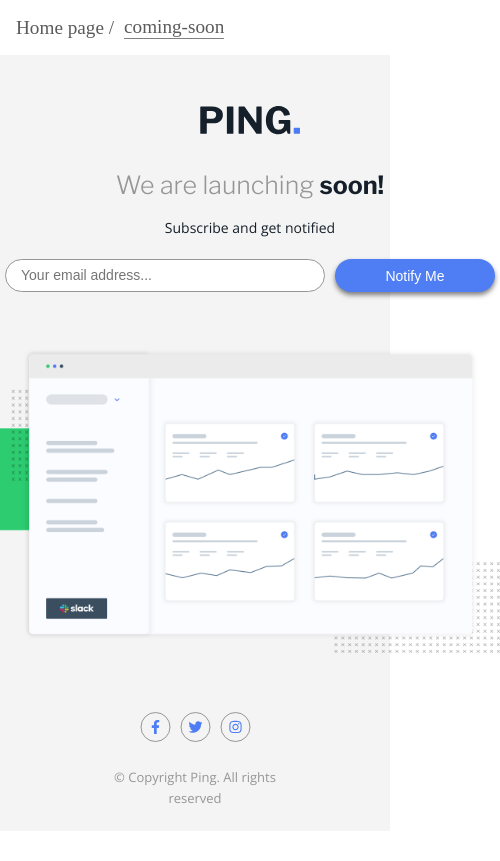
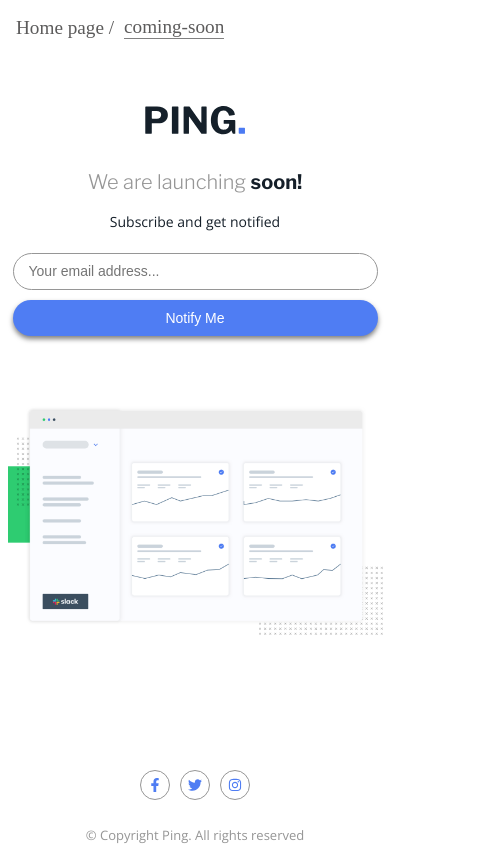
Before and after one commit to Dina2703/css_small-projects, a React (Create React App) app: page /coming-soon in a window 390 px wide. Shown: the whole page, 500 px wide, since content can reach past the window. Built offline with nearby package versions, Linux system fonts and the light colour scheme.

Commit message:
Coming soon: fixed footer

```diff
--- a/src/style/coming_soon.css
+++ b/src/style/coming_soon.css
@@ -12,8 +12,7 @@
   font-family: "Libre Franklin", sans-serif;
   font-size: 20px;
   width: 100vw;
-  height: calc(100vh - 68.5px);
-  background-color: rgb(244, 244, 244);
+  height: 100%;
 }
 
 #coming-soon .container {
@@ -56,12 +55,12 @@
   display: grid;
   grid-template-columns: 2fr 1fr;
   gap: 10px;
-  width: 500px;
+  width: 100%;
   padding: 0 5px;
 }
 
 #coming-soon .notify_wrapper input {
-  padding: 8px 15px;
+  padding: 10px 15px;
   border-radius: 20px;
   border: 1px solid var(--gray);
   outline: none;
@@ -73,24 +72,31 @@
 #coming-soon .notify_wrapper button {
   border-radius: 20px;
   border: none;
+  padding: 10px 15px;
   box-shadow: 0 3px 5px rgba(0, 0, 0, 0.5);
   background-color: var(--primary-blue);
   color: white;
   font-size: 14px;
   cursor: pointer;
+  transition: opacity 0.1 ease-in-out;
+}
+
+#coming-soon .notify_wrapper button:hover {
+  opacity: 0.9;
 }
 
 #coming-soon .img_wrapper {
-  margin: 26px;
+  margin: 40px 0 20px;
 }
 
 #coming-soon .img_wrapper img {
-  width: 500px;
+  width: 100%;
 }
 
 #coming-soon footer {
-  position: absolute;
-  bottom: 10px;
+  position: relative;
+  height: 100px;
+  top: 100px;
   left: 50%;
   transform: translateX(-50%);
 }
@@ -112,11 +118,18 @@
   display: flex;
   flex-direction: column;
   cursor: pointer;
+  color: var(--primary-blue);
+  transition: all 0.1 ease-in-out;
+}
+
+#coming-soon footer ul li:hover {
+  background-color: var(--primary-blue);
+  border: none;
+  color: white;
 }
 
 #coming-soon footer ul li > * {
   width: 100%;
-  color: var(--primary-blue);
 }
 
 #coming-soon footer p {
@@ -126,3 +139,19 @@
   padding: 5px 0 15px;
   margin-bottom: 10px;
 }
+
+@media screen and (max-width: 550px) {
+  #coming-soon .container {
+    width: 375px;
+  }
+
+  #coming-soon .ping-title {
+    color: var(--gray);
+    font-size: 20px;
+    margin-bottom: 8px;
+  }
+
+  #coming-soon .notify_wrapper {
+    grid-template-columns: 1fr;
+  }
+}
```
